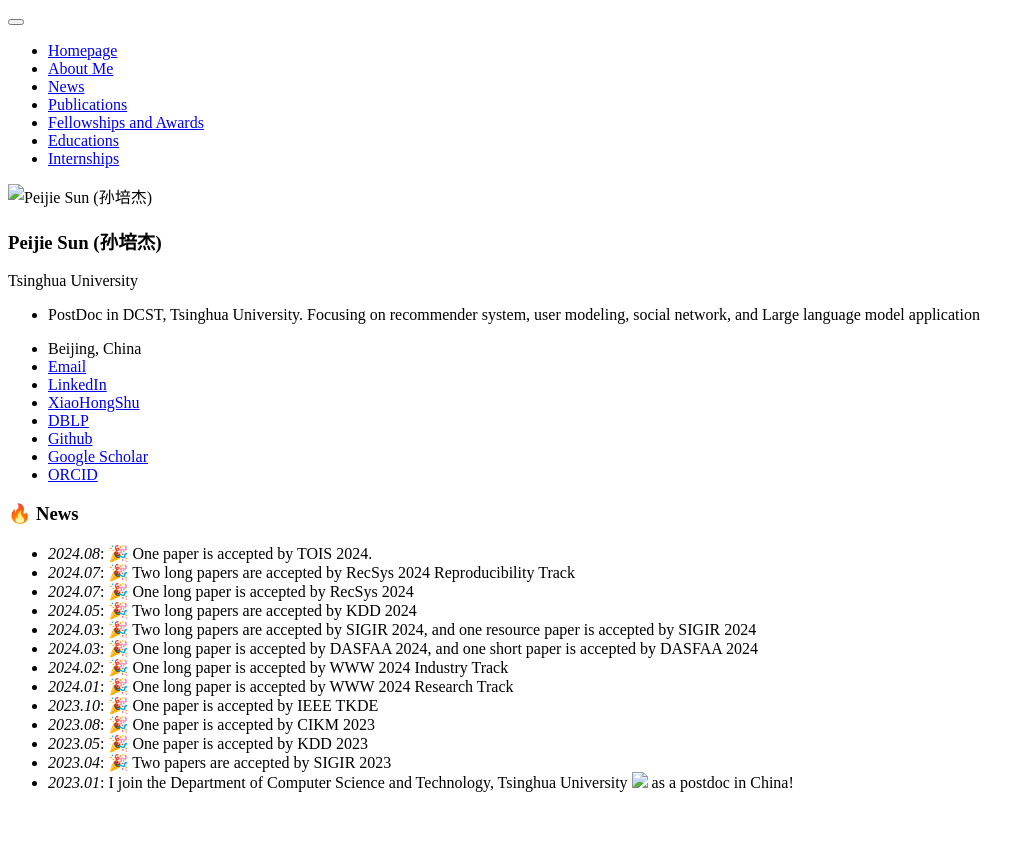
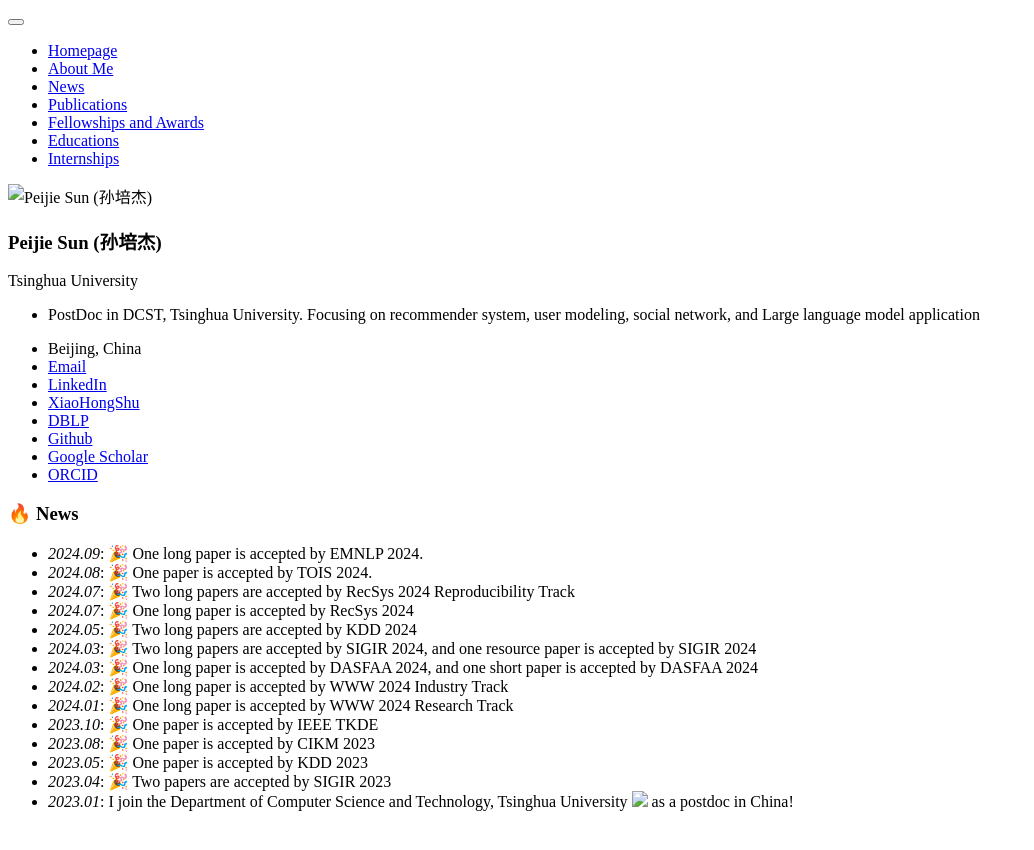
Before and after one commit to PeiJieSun/peijiesun.github.io, a Jekyll site: the page built from _pages/includes/news.md, in a window 1280 px wide. Shown: the top 850 px of the page, without its empty margins (0-1034 px from the left). Built offline with Jekyll 4.4.1, drawn with Linux system fonts in a browser that asks for light colours; our own code applies the rules of GitHub Pages for plain Markdown files; comment, search, counter and statistics services are not loaded.

Commit message:
Update news.md

```diff
--- a/_pages/includes/news.md
+++ b/_pages/includes/news.md
@@ -1,4 +1,5 @@
 # 🔥 News
+- *2024.09*: 🎉 One long paper is accepted by EMNLP 2024.
 - *2024.08*: 🎉 One paper is accepted by TOIS 2024.
 - *2024.07*: 🎉 Two long papers are accepted by RecSys 2024 Reproducibility Track
 - *2024.07*: 🎉 One long paper is accepted by RecSys 2024
```
